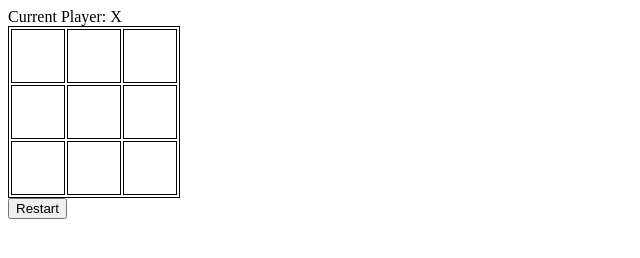
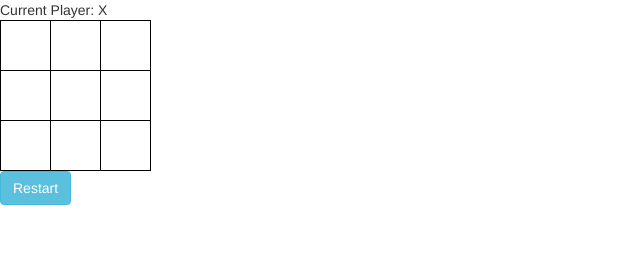
Before and after one commit to PauloAlves8039/Jogo-da-Velha, a plain HTML site: page index.html in a window 1280 px wide. Shown: the whole page, without its empty margins (0-640 px from the left). Drawn offline with nearby package versions, Linux system fonts and the light colour scheme.

Commit message:
Adicionando o Bootstrap

```diff
--- a/index.html
+++ b/index.html
@@ -7,12 +7,15 @@
     <title>Jogo da Velha</title>
     <link href="style.css" rel="stylesheet">
     <link rel="icon" href="./resources/logo/hashtag.png">
+    <link rel="stylesheet" href="https://maxcdn.bootstrapcdn.com/bootstrap/3.3.7/css/bootstrap.min.css">
 </head>
 <body>
     <div></div>
-    <table>
+    <table class="table-hover">
     </table>
-    <button onclick="Game.start()">Restart</button>
+    <button class="btn btn-info" onclick="Game.start()">Restart</button>
     <script src='scripts.js'></script>
+    <script src="https://ajax.googleapis.com/ajax/libs/jquery/1.12.4/jquery.min.js"></script>
+    <script src="https://maxcdn.bootstrapcdn.com/bootstrap/3.3.7/js/bootstrap.min.js"></script>
 </body>
 </html>
```
